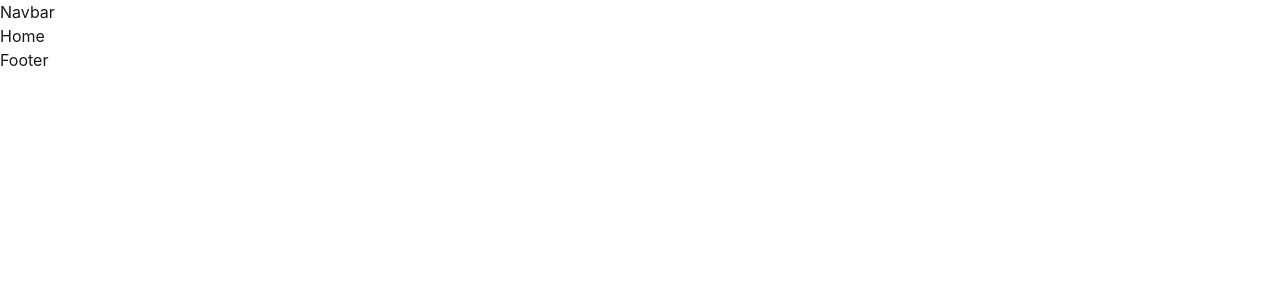
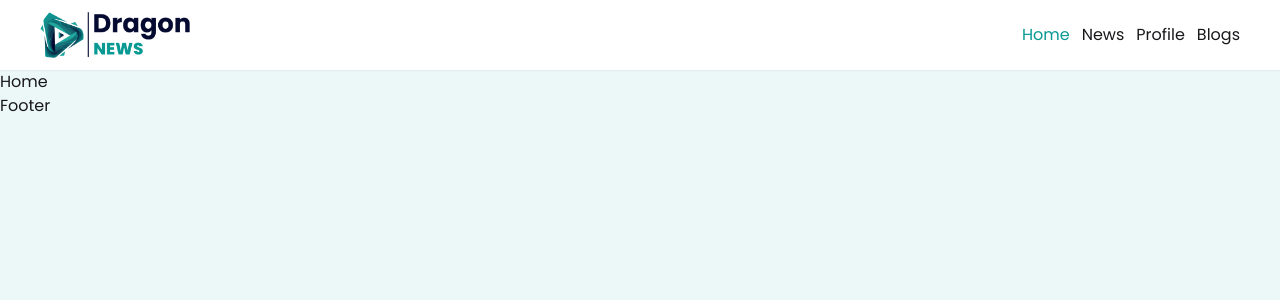
Before and after one commit to Afrid2004/Dragon-News, a React (Vite) app: page / in a window 1280 px wide. Shown: the top 300 px of the page. Built offline with nearby package versions, Linux system fonts and the light colour scheme.

Commit message:
added header

```diff
--- a/index.html
+++ b/index.html
@@ -2,9 +2,9 @@
 <html lang="en">
   <head>
     <meta charset="UTF-8" />
-    <link rel="icon" type="image/svg+xml" href="/favicon.svg" />
+    <link rel="icon" type="image/svg+xml" href="/images/favicon.png" />
     <meta name="viewport" content="width=device-width, initial-scale=1.0" />
-    <title>dragon-news</title>
+    <title>Dragon News</title>
   </head>
   <body>
     <div id="root"></div>
--- a/src/App.css
+++ b/src/App.css
@@ -1,2 +1,16 @@
+@import url('https://fonts.googleapis.com/css2?family=Poppins:ital,wght@0,100;0,200;0,300;0,400;0,500;0,600;0,700;0,800;0,900;1,100;1,200;1,300;1,400;1,500;1,600;1,700;1,800;1,900&display=swap');
 @import "tailwindcss";
 @plugin "daisyui";
+
+*{
+  font-family: "Poppins", sans-serif;
+}
+body{
+  @apply bg-[#07999213] h-screen
+}
+.container{
+  @apply px-4 lg:px-0 w-full max-w-100 sm:max-w-150 md:max-w-187.5 lg:max-w-250 xl:max-w-300 2xl:max-w-325 mx-auto;
+}
+.desktop-menus .active{
+  @apply text-[#079992]
+}
--- a/src/components/ErrorPage.jsx
+++ b/src/components/ErrorPage.jsx
@@ -4,7 +4,7 @@ import { Link } from "react-router";
 
 const ErrorPage = () => {
   return (
-    <div className="flex justify-center items-center h-screen">
+    <div className="flex bg-white justify-center items-center h-screen">
       <div className="flex justify-center items-center flex-col gap-3 max-w-sm">
         <h1 className="text-8xl font-bold text-gray-800">404</h1>
         <p className="text-2xl text-gray-500 font-medium text-center">
--- a/src/components/Navbar.jsx
+++ b/src/components/Navbar.jsx
@@ -1,7 +1,37 @@
 import React from "react";
+import { Link, NavLink } from "react-router";
 
 const Navbar = () => {
-  return <div>Navbar</div>;
+  const headerMenus = (
+    <>
+      <NavLink to="/">Home</NavLink>
+      <NavLink to="/news">News</NavLink>
+      <NavLink to="/profile">Profile</NavLink>
+      <NavLink to="/blogs">Blogs</NavLink>
+    </>
+  );
+  return (
+    <div className="bg-white shadow-xs py-3">
+      <div className="container">
+        <div className="flex justify-between items-center">
+          <div className="left-logo w-[150px]">
+            <Link>
+              <img
+                src="/images/logo.png"
+                alt="Dragon News"
+                className="w-full"
+              />
+            </Link>
+          </div>
+          <div className="right-menu">
+            <div className="desktop-menus flex items-center gap-3">
+              {headerMenus}
+            </div>
+          </div>
+        </div>
+      </div>
+    </div>
+  );
 };
 
 export default Navbar;
--- /dev/null
+++ b/tailwind.config.js
@@ -0,0 +1,10 @@
+export default {
+  content: ["./index.html", "./src/**/*.{js,ts,jsx,tsx}"],
+  theme: {
+    extend: {
+      colors: {
+        primary: "#079992",
+      },
+    },
+  },
+};
```
Also changed, not shown: public/images/favicon.png (added), public/images/logo.png (added).
